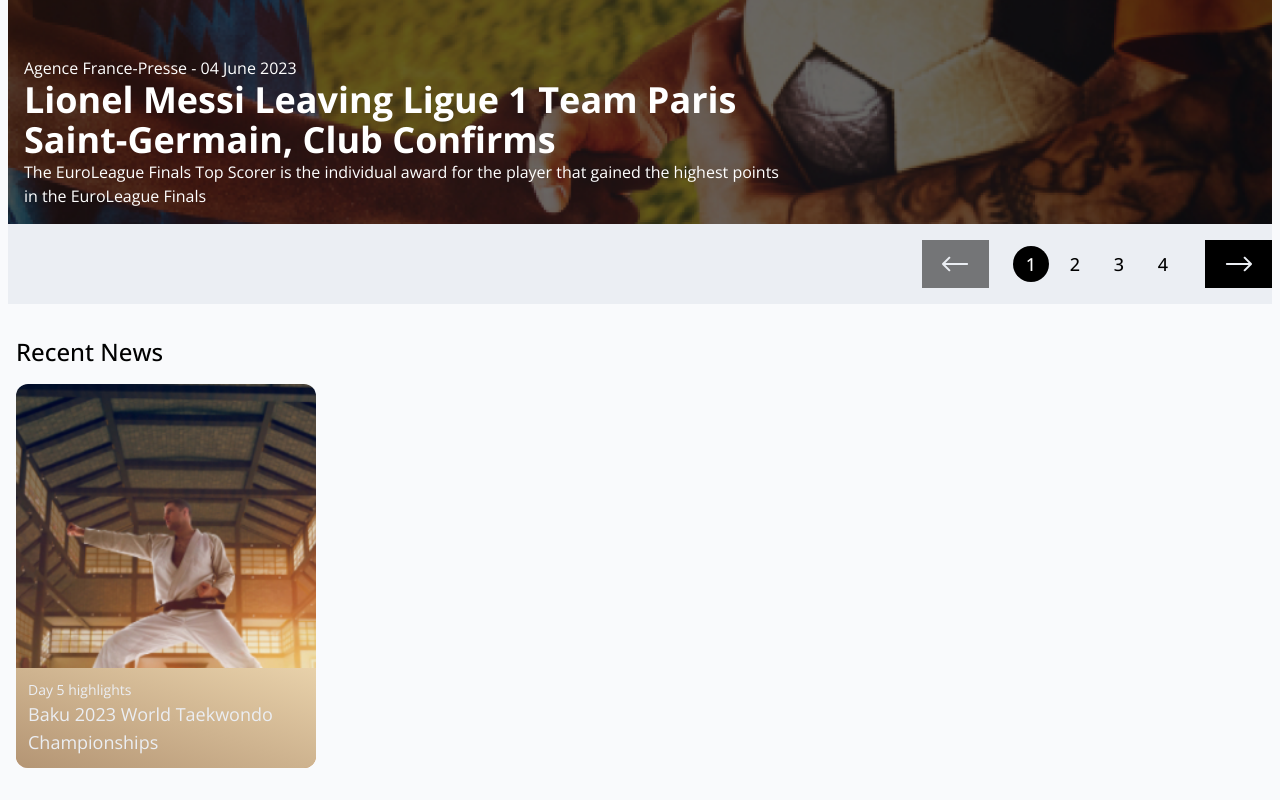
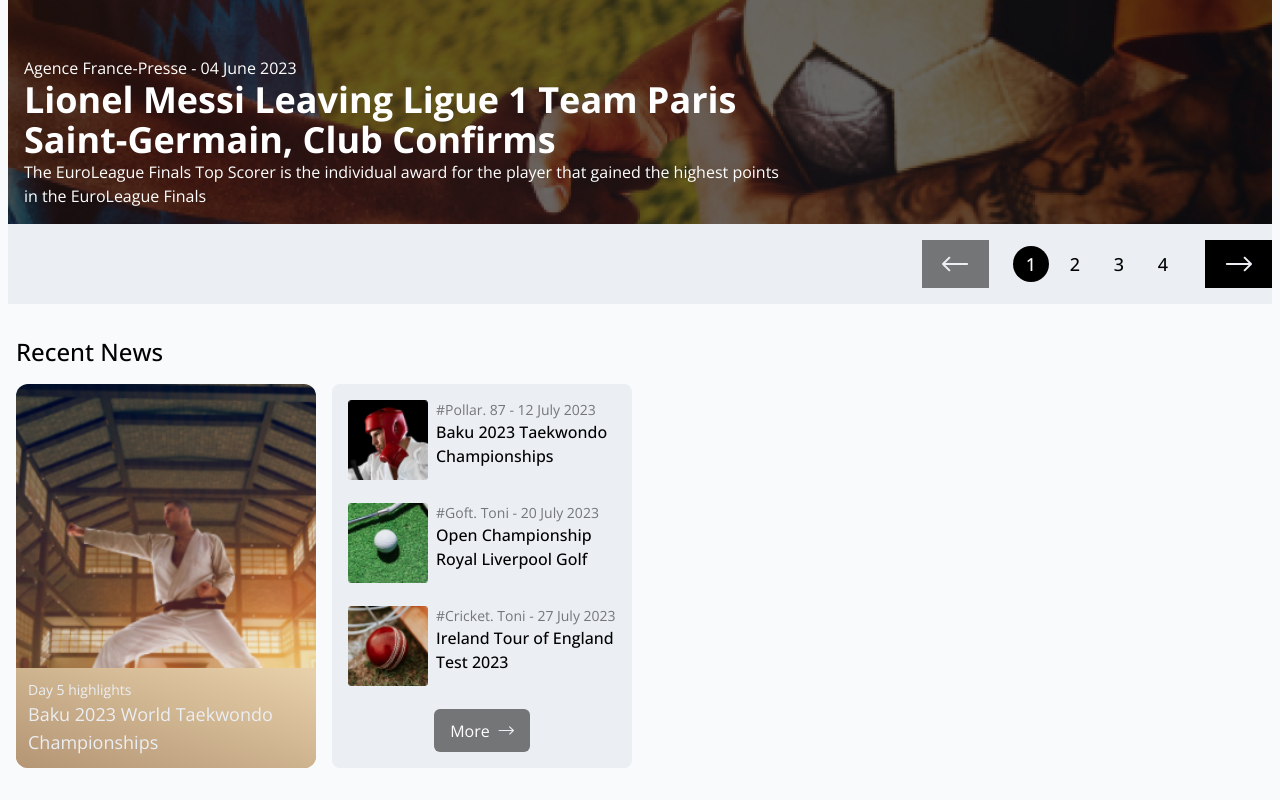
Before and after one commit to iabdwahab/sport-news, a React (Vite) app: page / in a window 1280 px wide. Shown: the part 2052-2852 px from the top of the page. Built offline with nearby package versions, Linux system fonts and the light colour scheme.

Commit message:
Create Recent Card.

```diff
--- a/src/components/main/TodayNews.tsx
+++ b/src/components/main/TodayNews.tsx
@@ -6,7 +6,7 @@
   return (
     <div className="max-lg:mt-5">
       <h3 className="bg-black text-white w-fit px-5 py-1 rounded-md ">Today</h3>
-      <div className="grid grid-cols-todayNews gap-4">
+      <div className="grid grid-cols-auto300 gap-4">
         <NewsCard title="Ethiopian runners took the top four spots." type="Race98" date="03 June 2023" imgURL={ethiopianRunner} />
         <NewsCard title="IndyCar Detroit: Dixon quickest in second practice" type="INDYCAR" date="03 June 2023" imgURL={racingCar} />
       </div>
--- a/src/components/recent/Recent.tsx
+++ b/src/components/recent/Recent.tsx
@@ -1,21 +1,50 @@
 import Container from '../Container';
 import SectionTitle from '../global/SectionTitle';
+import RecentCard from './RecentCard';
+import RecentHero from './RecentHero';
 
-import recentHero from '/public/imgs/recent/recent-hero.png';
+import recentTaekwondo from '/public/imgs/recent/recent-taekwondo.png';
+import recentGolf from '/public/imgs/recent/recent-golf.png';
+import recentCricket from '/public/imgs/recent/recent-cricket.png';
+import arrowRight from '/public/imgs/global/arrow-right.svg';
 
 function Recent() {
+  const recentNews = [
+    {
+      imgURL: recentTaekwondo,
+      date: '#Pollar. 87 - 12 July 2023',
+      title: 'Baku 2023 Taekwondo Championships',
+    },
+    {
+      imgURL: recentGolf,
+      date: '#Goft. Toni - 20 July 2023',
+      title: 'Open Championship Royal Liverpool Golf',
+    },
+    {
+      imgURL: recentCricket,
+      date: '#Cricket. Toni - 27 July 2023',
+      title: 'Ireland Tour of England Test 2023',
+    },
+  ];
+
   return (
     <div>
       <Container>
         <SectionTitle>Recent News</SectionTitle>
-        <div className="grid grid-cols-2 gap-4">
-          <div className="rounded-xl overflow-hidden bg-no-repeat bg-cover min-h-96 relative" style={{ backgroundImage: `url('${recentHero}')` }}>
-            <div className="absolute bottom-0 p-3 bg-gradient-to-tr from-[#B49574] to-[#E8D1AA] text-placeholder">
-              <h5 className="text-sm">Day 5 highlights</h5>
-              <h4 className="text-lg">Baku 2023 World Taekwondo Championships</h4>
-            </div>
+        <div className="grid grid-cols-auto300 gap-4">
+          <RecentHero />
+          <div className="grid gap-3 bg-placeholder p-4 rounded-lg">
+            {recentNews.map((recentItem, index) => (
+              <RecentCard key={index} imgURL={recentItem.imgURL}>
+                <RecentCard.Date>{recentItem.date}</RecentCard.Date>
+                <RecentCard.Title>{recentItem.title}</RecentCard.Title>
+              </RecentCard>
+            ))}
+            <a href="#" className="flex items-center gap-2 bg-gray text-white w-fit mx-auto px-4 py-1 rounded-md">
+              More
+              <img src={arrowRight} alt="Arrow" className="w-4" />
+            </a>
           </div>
-          <div></div>
         </div>
       </Container>
     </div>
--- /dev/null
+++ b/src/components/recent/RecentCard.tsx
@@ -0,0 +1,25 @@
+import { ReactNode } from 'react';
+
+type propsType = {
+  imgURL: string;
+  children: ReactNode;
+};
+
+function RecentCard({ imgURL, children }: propsType) {
+  return (
+    <div className="grid grid-cols-[80px,1fr] gap-2">
+      <div>
+        <img src={imgURL} alt="Image" className="w-full" />
+      </div>
+      <div>{children}</div>
+    </div>
+  );
+}
+
+RecentCard.Date = function ({ children }: { children: ReactNode }) {
+  return <h5 className="text-gray text-sm">{children}</h5>;
+};
+RecentCard.Title = function ({ children }: { children: ReactNode }) {
+  return <h4 className="font-medium text-md">{children}</h4>;
+};
+export default RecentCard;
--- /dev/null
+++ b/src/components/recent/RecentHero.tsx
@@ -0,0 +1,13 @@
+import recentHero from '/public/imgs/recent/recent-hero.png';
+
+function RecentHero() {
+  return (
+    <div className="rounded-xl overflow-hidden bg-no-repeat bg-cover min-h-96 relative" style={{ backgroundImage: `url('${recentHero}')` }}>
+      <div className="absolute bottom-0 p-3 w-full bg-gradient-to-tr from-[#B49574] to-[#E8D1AA] text-placeholder">
+        <h5 className="text-sm">Day 5 highlights</h5>
+        <h4 className="text-lg">Baku 2023 World Taekwondo Championships</h4>
+      </div>
+    </div>
+  );
+}
+export default RecentHero;
--- a/tailwind.config.js
+++ b/tailwind.config.js
@@ -10,7 +10,7 @@
       },
       gridTemplateColumns: {
         mainSection: '1fr 350px',
-        todayNews: 'repeat(auto-fit, minmax(300px, 1fr))',
+        auto300: 'repeat(auto-fit, minmax(300px, 1fr))',
         categories: 'repeat(auto-fit, minmax(250px, 1fr))',
       },
     },
--- a/tsconfig.app.json
+++ b/tsconfig.app.json
@@ -18,7 +18,7 @@
     /* Linting */
     "strict": true,
     "noUnusedLocals": true,
-    "noUnusedParameters": true,
+    "noUnusedParameters": false,
     "noFallthroughCasesInSwitch": true,
     "noUncheckedSideEffectImports": true
   },
--- a/tsconfig.node.json
+++ b/tsconfig.node.json
@@ -16,7 +16,7 @@
     /* Linting */
     "strict": true,
     "noUnusedLocals": true,
-    "noUnusedParameters": true,
+    "noUnusedParameters": false,
     "noFallthroughCasesInSwitch": true,
     "noUncheckedSideEffectImports": true
   },
```
